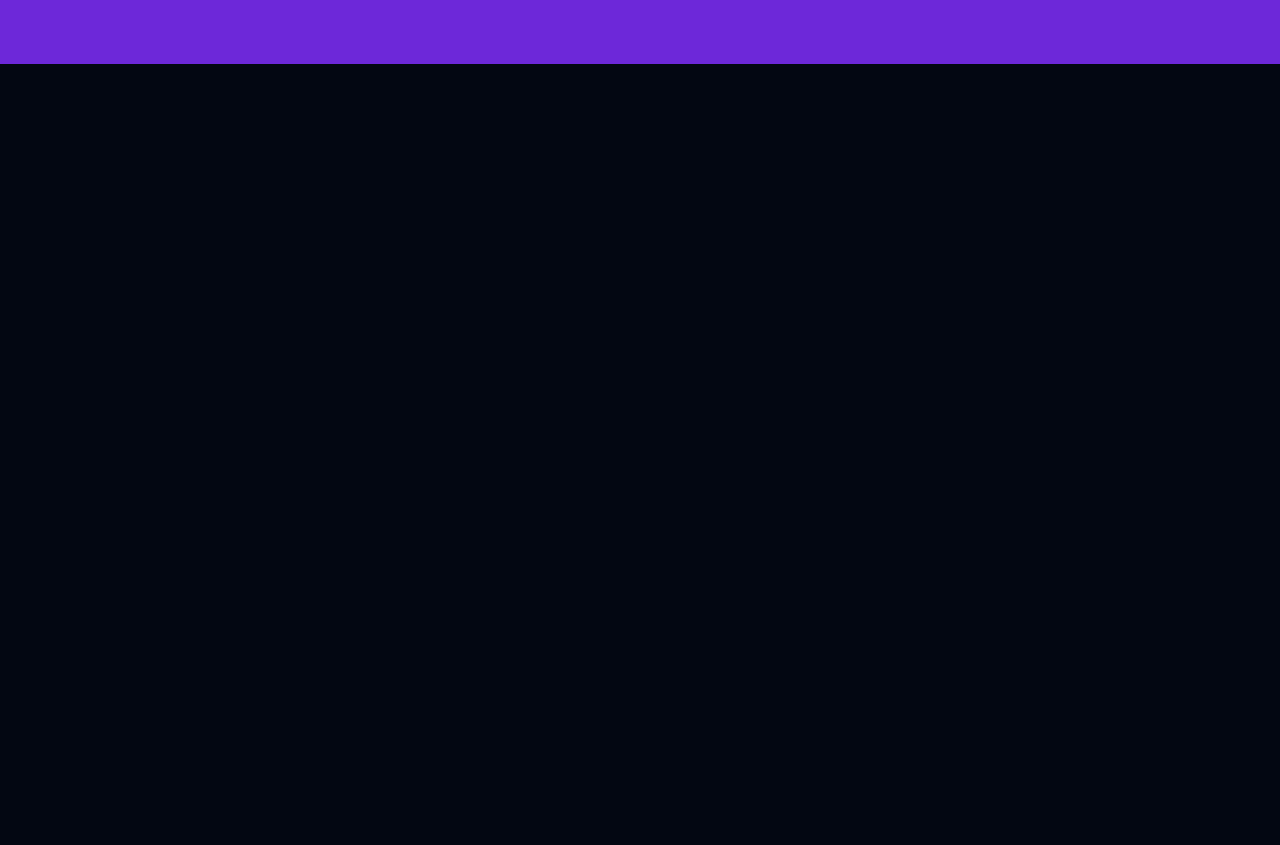
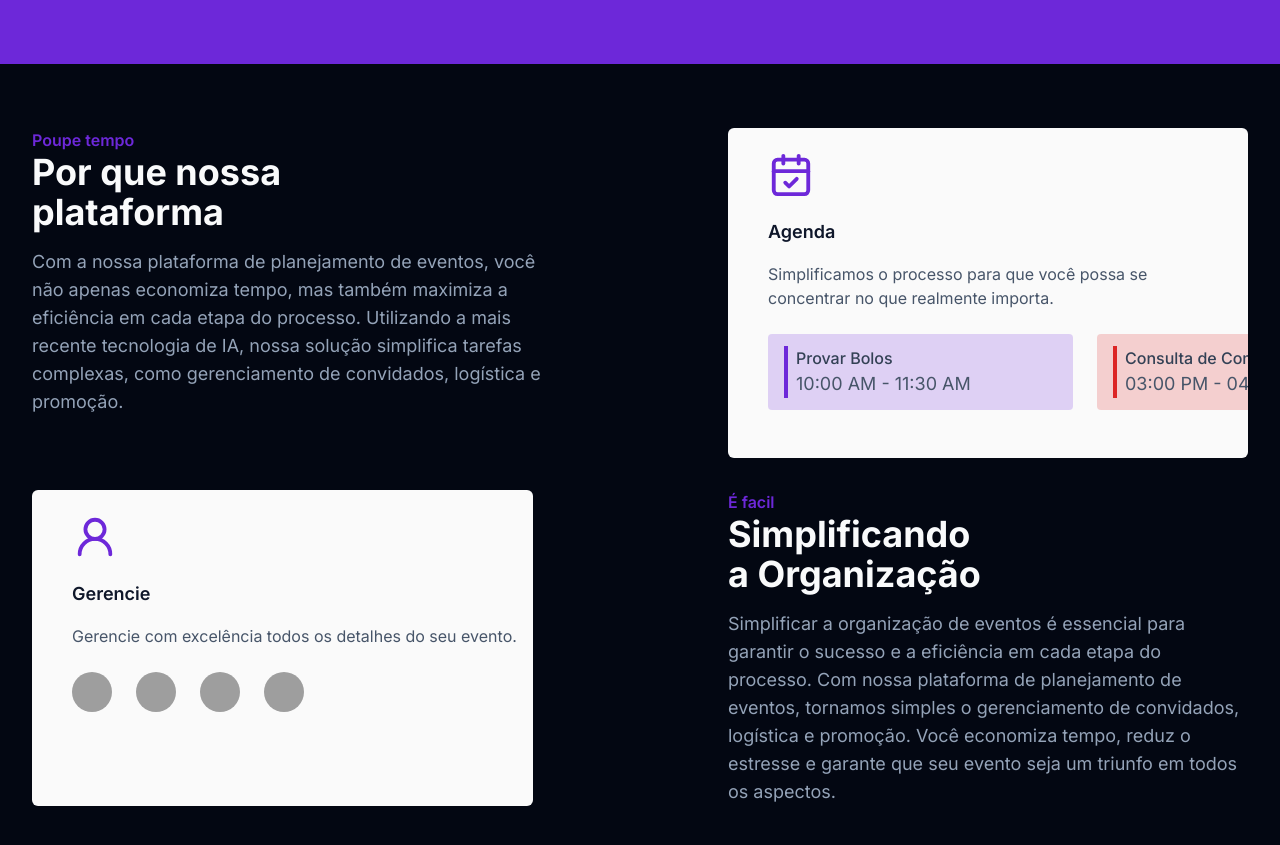
Before and after one commit to vitorFRE/evenix, a Next.js app: page / in a window 1280 px wide. Shown: the part 1107-1952 px from the top of the page. Built offline with nearby package versions, Linux system fonts and the light colour scheme; grey boxes are pictures that could not be loaded.

Commit message:
hero section

```diff
--- a/app/page.tsx
+++ b/app/page.tsx
@@ -1,5 +1,6 @@
 import Header from '@/components/header'
-import HeroAndDetails from '@/components/hero-and-details'
+import { About } from '@/components/home/about'
+import HeroAndDetails from '@/components/home/hero-and-details'
 import TopBar from '@/components/top-bar'
 
 export default function Home() {
@@ -8,6 +9,7 @@ export default function Home() {
 			<TopBar />
 			<Header />
 			<HeroAndDetails />
+			<About />
 		</main>
 	)
 }
--- /dev/null
+++ b/components/home/about.tsx
@@ -0,0 +1,89 @@
+import { CalendarCheck, User2 } from 'lucide-react'
+import { Avatar, AvatarFallback, AvatarImage } from '../ui/avatar'
+
+export const About = () => {
+	return (
+		<section className='container mt-16'>
+			<div className='flex justify-between'>
+				<div>
+					<span className='text-primary font-semibold mb-2'>Poupe tempo</span>
+					<h2 className='font-bold text-4xl max-w-[250px] mb-4'>
+						Por que nossa plataforma
+					</h2>
+					<p className='max-w-[520px] text-lg text-slate-400'>
+						Com a nossa plataforma de planejamento de eventos, você não apenas economiza
+						tempo, mas também maximiza a eficiência em cada etapa do processo. Utilizando
+						a mais recente tecnologia de IA, nossa solução simplifica tarefas complexas,
+						como gerenciamento de convidados, logística e promoção.
+					</p>
+				</div>
+				<div className='bg-white rounded-md max-w-[520px] pt-6 pl-10 pb-12 overflow-hidden'>
+					<CalendarCheck className='text-primary mb-5' size={46} />
+					<h3 className='text-lg font-semibold text-slate-900 mb-4'>Agenda</h3>
+					<p className='text-slate-600 pr-4 mb-6'>
+						Simplificamos o processo para que você possa se concentrar no que realmente
+						importa.
+					</p>
+
+					<div className='flex gap-6'>
+						<div className='min-w-[305px] bg-primary/20 rounded px-4 py-3'>
+							<div className='border-l-4 border-primary pl-2'>
+								<h4 className='font-medium text-slate-700'>Provar Bolos</h4>
+								<time className='text-lg text-slate-600'>10:00 AM - 11:30 AM</time>
+							</div>
+						</div>
+						<div className='min-w-[305px] bg-red-600/20 rounded px-4 py-3'>
+							<div className='border-l-4 border-red-600 pl-2'>
+								<h4 className='font-medium text-slate-700'>Consulta de Compras</h4>
+								<time className='text-lg text-slate-600'>03:00 PM - 04:30 AM</time>
+							</div>
+						</div>
+					</div>
+				</div>
+			</div>
+
+			<div className='flex justify-between mt-8'>
+				<div className='bg-white rounded-md max-w-[520px] pt-6 pl-10 pb-12 overflow-hidden'>
+					<User2 className='text-primary mb-5' size={46} />
+					<h3 className='text-lg font-semibold text-slate-900 mb-4'>Gerencie</h3>
+					<p className='text-slate-600 pr-4 mb-6'>
+						Gerencie com excelência todos os detalhes do seu evento.
+					</p>
+
+					<div className='flex gap-6'>
+						<Avatar>
+							<AvatarImage src='https://github.com/vitorfre.png' />
+							<AvatarFallback>VT</AvatarFallback>
+						</Avatar>
+						<Avatar>
+							<AvatarImage src='https://github.com/vitorfre.png' />
+							<AvatarFallback>VT</AvatarFallback>
+						</Avatar>
+						<Avatar>
+							<AvatarImage src='https://github.com/vitorfre.png' />
+							<AvatarFallback>VT</AvatarFallback>
+						</Avatar>
+						<Avatar>
+							<AvatarImage src='https://github.com/vitorfre.png' />
+							<AvatarFallback>VT</AvatarFallback>
+						</Avatar>
+					</div>
+				</div>
+
+				<div>
+					<span className='text-primary font-semibold mb-2'>É facil</span>
+					<h2 className='font-bold text-4xl max-w-[260px] mb-4'>
+						Simplificando a Organização
+					</h2>
+					<p className='max-w-[520px] text-lg text-slate-400'>
+						Simplificar a organização de eventos é essencial para garantir o sucesso e a
+						eficiência em cada etapa do processo. Com nossa plataforma de planejamento de
+						eventos, tornamos simples o gerenciamento de convidados, logística e promoção.
+						Você economiza tempo, reduz o estresse e garante que seu evento seja um
+						triunfo em todos os aspectos.
+					</p>
+				</div>
+			</div>
+		</section>
+	)
+}
--- a/components/hero-and-details.tsx
+++ b/components/home/hero-and-details.tsx
@@ -1,48 +1,10 @@
 'use client'
 import { Badge } from '@/components/ui/badge'
 import { Button } from '@/components/ui/button'
-import { useAnimation } from 'framer-motion'
 import { ArrowRight, CheckCheck } from 'lucide-react'
-import { useEffect } from 'react'
-import { motion } from 'framer-motion'
+import StickyImage from '../utils/scroll-animation'
 
 const HeroAndDetails = () => {
-	const controls = useAnimation()
-
-	useEffect(() => {
-		const image = document.querySelector('#sticky-image') as HTMLImageElement
-		const imageTopOffset = image.offsetTop
-
-		const scrollHandler = () => {
-			const scrollTop = window.scrollY
-			const windowWidth = window.innerWidth
-
-			if (windowWidth > 1200) {
-				const secondSection = document.querySelector(
-					'#second-section'
-				) as HTMLImageElement
-				const imageBottomOffset =
-					secondSection.offsetTop + secondSection.clientHeight - image.clientHeight - 64
-
-				if (scrollTop >= imageTopOffset && scrollTop <= imageBottomOffset) {
-					controls.start({ y: scrollTop - imageTopOffset })
-				} else if (scrollTop < imageTopOffset) {
-					controls.start({ y: 0 })
-				} else {
-					controls.start({ y: imageBottomOffset - imageTopOffset })
-				}
-			}
-		}
-
-		window.addEventListener('scroll', scrollHandler)
-		window.addEventListener('resize', scrollHandler)
-
-		return () => {
-			window.removeEventListener('scroll', scrollHandler)
-			window.removeEventListener('resize', scrollHandler)
-		}
-	}, [controls])
-
 	return (
 		<>
 			{/* Hero Section */}
@@ -54,7 +16,7 @@ const HeroAndDetails = () => {
 						<h1 className='font-bold text-5xl leading-[55px] max-w-[512px] mb-6'>
 							Planeje seu evento com facilidade
 						</h1>
-						<p className='text-lg  text-[#979AA0] max-w-[512px] mb-8'>
+						<p className='text-lg  text-slate-400 max-w-[512px] mb-8'>
 							A Evenix é a ferramenta perfeita para organizadores de eventos de todos os
 							tamanhos. Nossa IA inteligente pode ajudá-lo a planejar eventos de forma
 							rápida e fácil, sem comprometer a qualidade.
@@ -67,15 +29,11 @@ const HeroAndDetails = () => {
 						</div>
 					</div>
 					{/* Lado direito */}
-					<motion.div
-						id='sticky-image'
-						initial={{ y: 0 }}
-						animate={controls}
-						transition={{ type: 'spring', stiffness: 50, damping: 10 }}>
-						<picture>
-							<img src='/images/card.svg' alt='Card' />
-						</picture>
-					</motion.div>
+					<StickyImage
+						marginBottom={64}
+						src={'/images/card.svg'}
+						stopAt={'second-section'}
+					/>
 				</div>
 			</section>
 			{/* Details Section */}
--- /dev/null
+++ b/components/ui/avatar.tsx
@@ -0,0 +1,50 @@
+"use client"
+
+import * as React from "react"
+import * as AvatarPrimitive from "@radix-ui/react-avatar"
+
+import { cn } from "@/lib/utils"
+
+const Avatar = React.forwardRef<
+  React.ElementRef<typeof AvatarPrimitive.Root>,
+  React.ComponentPropsWithoutRef<typeof AvatarPrimitive.Root>
+>(({ className, ...props }, ref) => (
+  <AvatarPrimitive.Root
+    ref={ref}
+    className={cn(
+      "relative flex h-10 w-10 shrink-0 overflow-hidden rounded-full",
+      className
+    )}
+    {...props}
+  />
+))
+Avatar.displayName = AvatarPrimitive.Root.displayName
+
+const AvatarImage = React.forwardRef<
+  React.ElementRef<typeof AvatarPrimitive.Image>,
+  React.ComponentPropsWithoutRef<typeof AvatarPrimitive.Image>
+>(({ className, ...props }, ref) => (
+  <AvatarPrimitive.Image
+    ref={ref}
+    className={cn("aspect-square h-full w-full", className)}
+    {...props}
+  />
+))
+AvatarImage.displayName = AvatarPrimitive.Image.displayName
+
+const AvatarFallback = React.forwardRef<
+  React.ElementRef<typeof AvatarPrimitive.Fallback>,
+  React.ComponentPropsWithoutRef<typeof AvatarPrimitive.Fallback>
+>(({ className, ...props }, ref) => (
+  <AvatarPrimitive.Fallback
+    ref={ref}
+    className={cn(
+      "flex h-full w-full items-center justify-center rounded-full bg-muted",
+      className
+    )}
+    {...props}
+  />
+))
+AvatarFallback.displayName = AvatarPrimitive.Fallback.displayName
+
+export { Avatar, AvatarImage, AvatarFallback }
--- /dev/null
+++ b/components/utils/scroll-animation.tsx
@@ -0,0 +1,65 @@
+import React, { useEffect } from 'react'
+import { useAnimation, motion, AnimationControls } from 'framer-motion'
+
+interface StickyImageProps {
+	src: string
+	stopAt: string
+	marginBottom?: number
+}
+
+const StickyImage: React.FC<StickyImageProps> = ({ src, stopAt, marginBottom }) => {
+	const controls: AnimationControls = useAnimation()
+
+	useEffect(() => {
+		const image = document.querySelector(`#sticky-image`) as HTMLElement
+		const stopSection = document.querySelector(`#${stopAt}`) as HTMLElement
+
+		if (!image || !stopSection) {
+			return
+		}
+
+		const imageTopOffset = image.offsetTop
+		const stopSectionTopOffset = stopSection.offsetTop
+		const stopSectionHeight = stopSection.clientHeight
+
+		const stopSectionBottomOffset =
+			stopSectionTopOffset + stopSectionHeight - (marginBottom ? marginBottom : 0)
+
+		const scrollHandler = () => {
+			const scrollTop = window.scrollY
+
+			if (
+				scrollTop >= imageTopOffset &&
+				scrollTop <= stopSectionBottomOffset - image.clientHeight
+			) {
+				controls.start({ y: scrollTop - imageTopOffset })
+			} else if (scrollTop < imageTopOffset) {
+				controls.start({ y: 0 })
+			} else {
+				controls.start({
+					y: stopSectionBottomOffset - imageTopOffset - image.clientHeight
+				})
+			}
+		}
+
+		window.addEventListener('scroll', scrollHandler)
+
+		return () => {
+			window.removeEventListener('scroll', scrollHandler)
+		}
+	}, [controls, stopAt, marginBottom])
+
+	return (
+		<motion.div
+			initial={{ y: 0 }}
+			id='sticky-image'
+			animate={controls}
+			transition={{ type: 'spring', stiffness: 50, damping: 10 }}>
+			<picture>
+				<img src={src} alt='Card' />
+			</picture>
+		</motion.div>
+	)
+}
+
+export default StickyImage
--- a/package.json
+++ b/package.json
@@ -9,6 +9,7 @@
     "lint": "next lint"
   },
   "dependencies": {
+    "@radix-ui/react-avatar": "^1.0.4",
     "@radix-ui/react-slot": "^1.0.2",
     "@types/node": "20.6.3",
     "@types/react": "18.2.22",
```
Also changed, not shown: tailwind.config.ts (+40 -39 lines), 1 other file (tests, documents, lock files or other folders).
